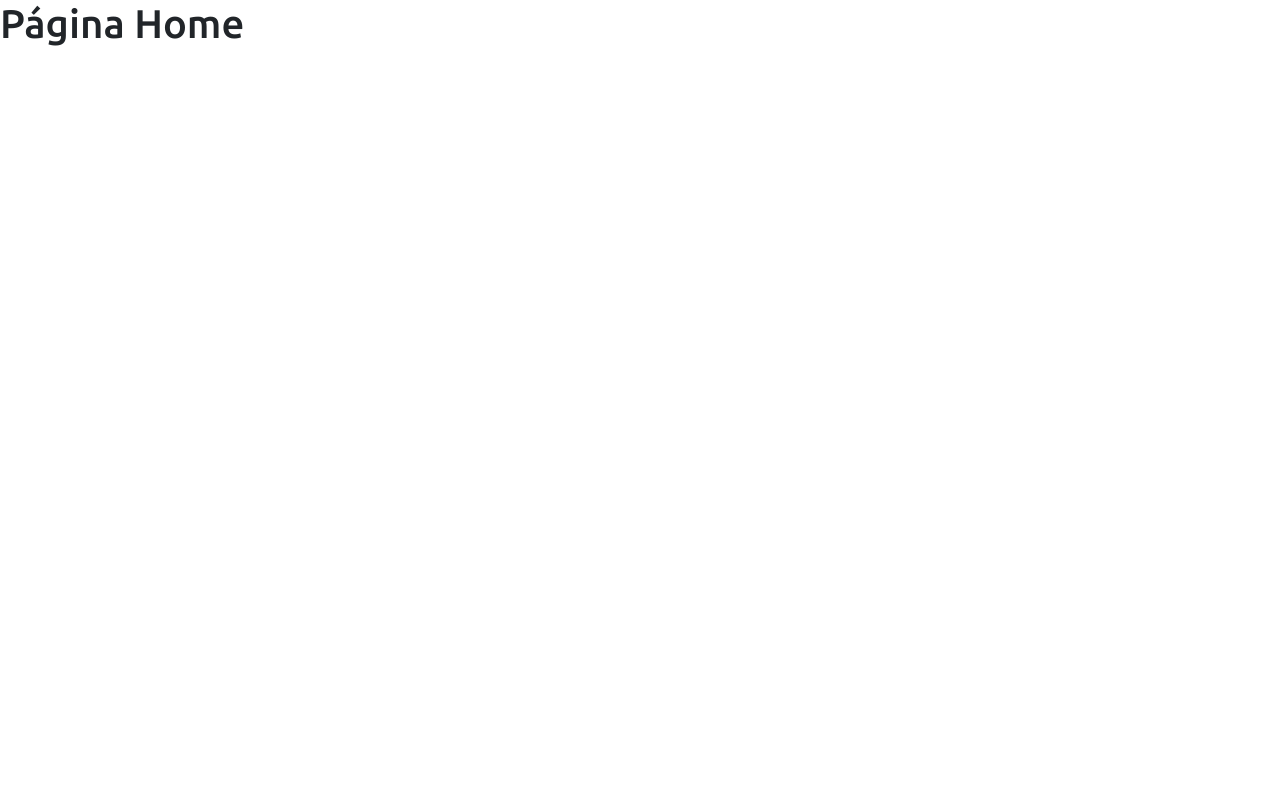
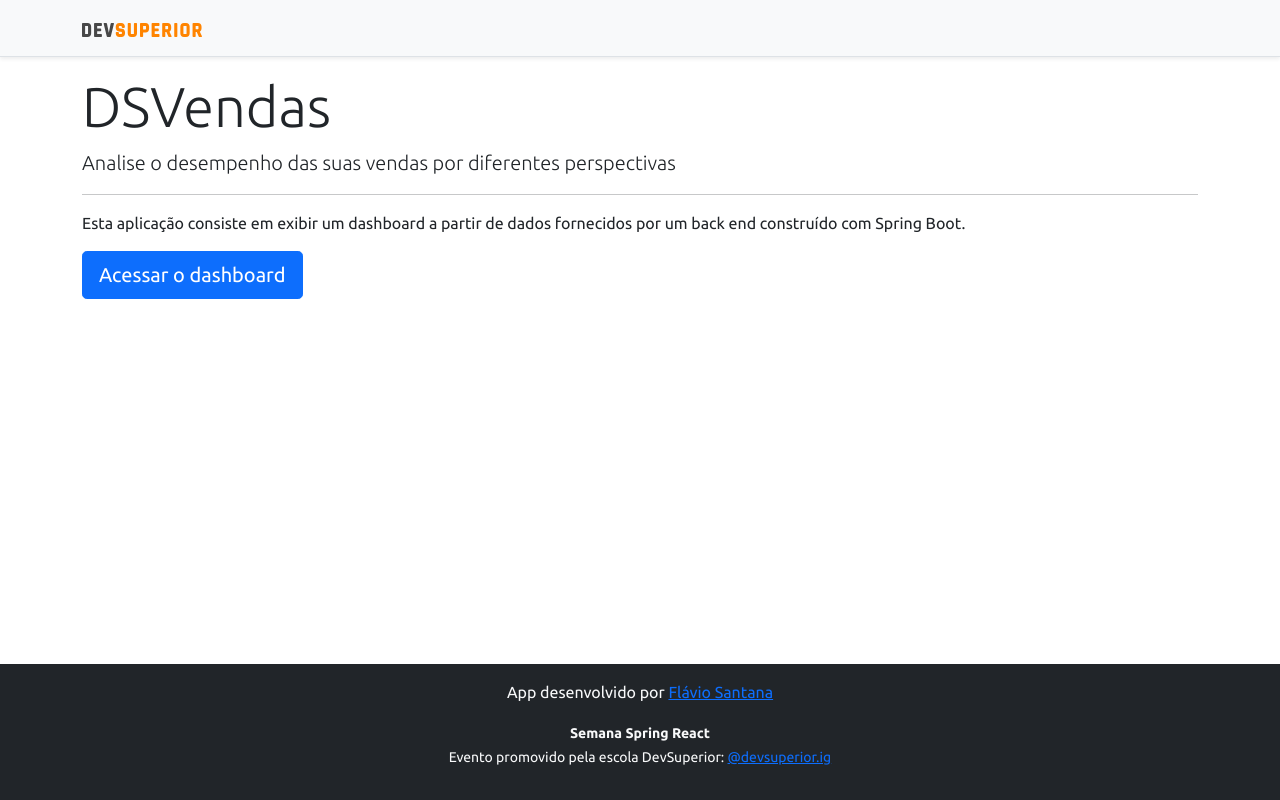
Before and after one commit to flavio3310/projeto-sds4, a React (Create React App) app in the folder frontend/: page / in a window 1280 px wide. Built offline with nearby package versions, Linux system fonts and the light colour scheme.

Commit message:
Home, navigation

```diff
--- a/frontend/src/components/NavBar/index.tsx
+++ b/frontend/src/components/NavBar/index.tsx
@@ -1,14 +1,18 @@
-import ImgDsDark from 'assets/img/ds-dark.svg'
+import ImgDsDark from "assets/img/ds-dark.svg";
+import { Link } from "react-router-dom";
+
 const NavBar = () => {
   return (
     <div className="d-flex flex-column flex-md-row align-items-center p-3 px-md-4 mb-3 bg-light border-bottom shadow-sm">
-       <div className="container">
-            <nav className="my-2 my-md-0 mr-md-3">
-                <img src={ImgDsDark} alt="DevSuperior" width="120" />
-             </nav>
-        </div>
+      <div className="container">
+        <nav className="my-2 my-md-0 mr-md-3">
+          <Link to="/">
+            <img src={ImgDsDark} alt="DevSuperior" width="120" />
+          </Link>
+        </nav>
+      </div>
     </div>
   );
-}
+};
 
 export default NavBar;
--- a/frontend/src/pages/Home/index.tsx
+++ b/frontend/src/pages/Home/index.tsx
@@ -1,11 +1,30 @@
+import Footer from "components/Footer";
+import NavBar from "components/NavBar";
+import { Link } from "react-router-dom";
+
 const Home = () => {
-    return (
-        <div >
-            <h1>Página Home</h1>
+  return (
+    <>
+      <NavBar />
+      <div className="container">
+        <div className="jumbotron">
+          <h1 className="display-4">DSVendas</h1>
+          <p className="lead">
+            Analise o desempenho das suas vendas por diferentes perspectivas
+          </p>
+          <hr />
+          <p>
+            Esta aplicação consiste em exibir um dashboard a partir de dados
+            fornecidos por um back end construído com Spring Boot.
+          </p>
+          <Link className="btn btn-primary btn-lg" to="/dashboard">
+              Acessar o dashboard
+          </Link>
+        </div>
+      </div>
+      <Footer />
+    </>
+  );
+};
 
-        </div>
-
-    );
-  }
-
-  export default Home;
+export default Home;
```
